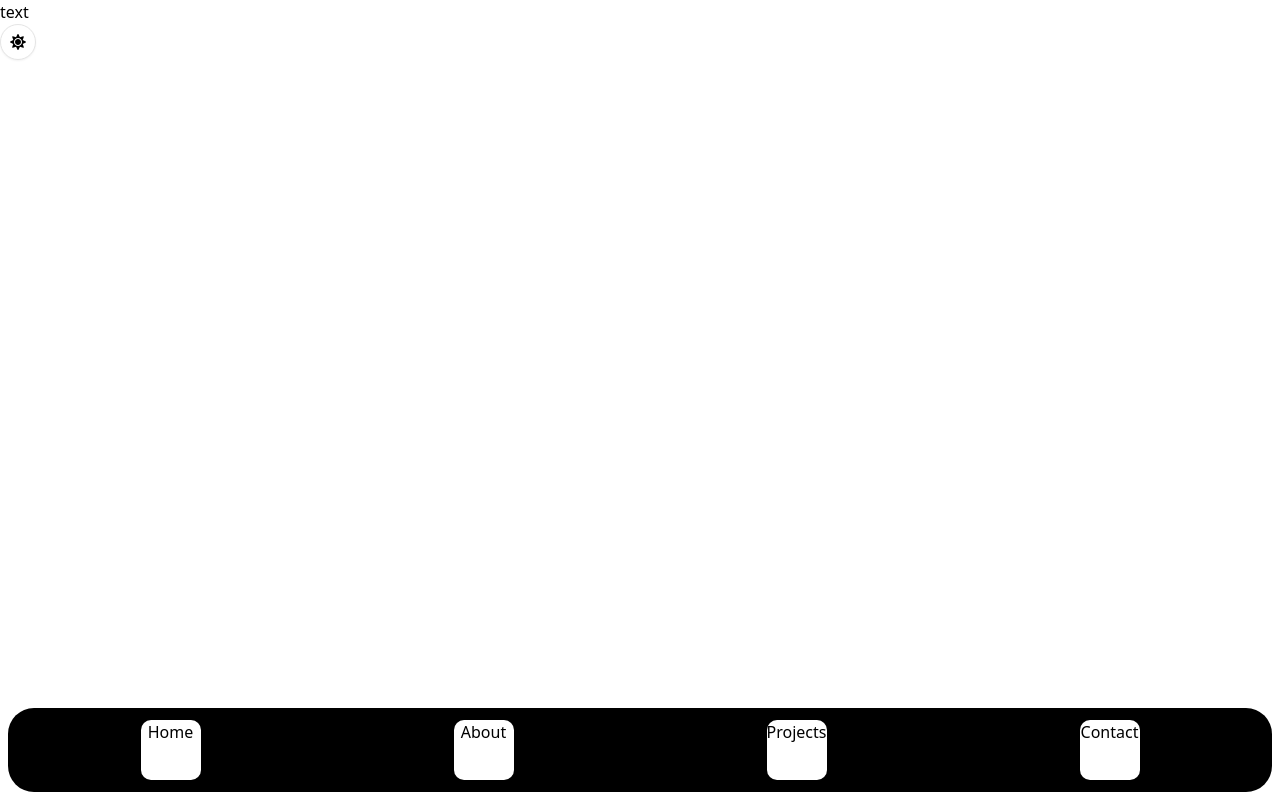
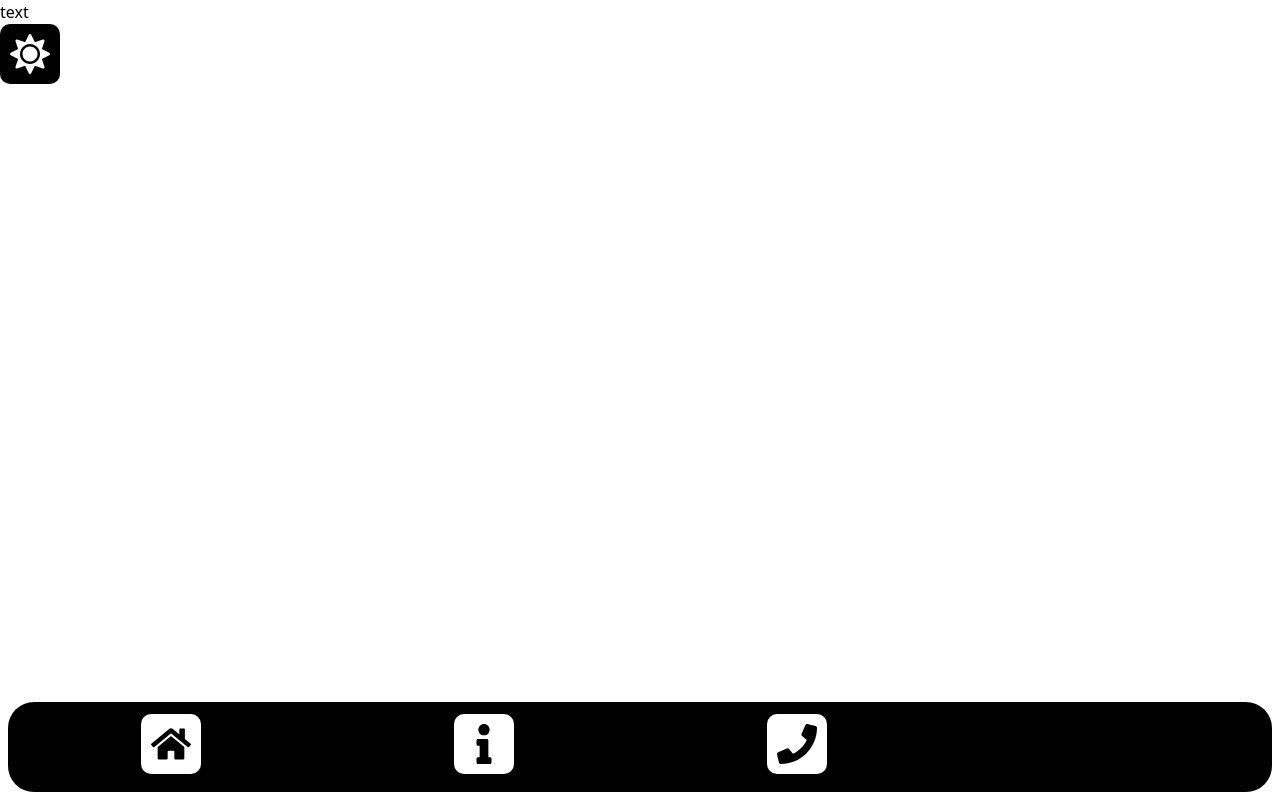
Before and after one commit to egwolk/egwolk-portfolio, a Next.js app: page / in a window 1280 px wide. Built offline with nearby package versions, Linux system fonts and the light colour scheme.

Commit message:
feat: update BottomNav to use buttons for navigation and add icons; refactor ThemeToggle component

```diff
--- a/src/app/layout.tsx
+++ b/src/app/layout.tsx
@@ -3,6 +3,7 @@ import { Geist, Geist_Mono } from "next/font/google";
 import "./globals.css";
 import { ThemeProvider } from "next-themes";
 import BottomNav from "@/components/ui/bottom-nav";
+import { FaHome, FaInfo, FaPhone } from "react-icons/fa";
 
 const geistSans = Geist({
   variable: "--font-geist-sans",
@@ -36,10 +37,9 @@ export default function RootLayout({
           </main>
           <BottomNav
             items={[
-              { label: "Home", href: "/" },
-              { label: "About", href: "/about" },
-              { label: "Projects", href: "/projects"},
-              { label: "Contact", href: "/contact"},
+              { label: <FaHome className="h-10 w-10"/>}, //to do
+              { label: <FaInfo className="h-10 w-10"/> }, // to do
+              { label: <FaPhone className="h-10 w-10"/>}, //todo
             ]}
           />
         </ThemeProvider>
--- a/src/app/theme-toggle.tsx
+++ b/src/app/theme-toggle.tsx
@@ -1,14 +1,13 @@
 "use client";
 import { FaSun, FaMoon } from "react-icons/fa";
-import { Button } from "@/components/ui/button";
 import { useTheme } from "next-themes";
 
 export function ThemeToggle() {
     const {theme, setTheme} = useTheme();
     return(
-        <Button variant="outline" size="icon" className="rounded-full" onClick={() => setTheme(theme === "light" ? "dark" : "light")}>
-            <FaSun className="absolute h-10 w-10 rotate-0 scale-100 dark:-rotate-90 dark:scale-0"></FaSun>
-            <FaMoon className="absolute h-10 w-10 rotate-90 scale-0 dark:rotate-0 dark:scale-100"></FaMoon>
-        </Button>
+        <button className="relative bg-black dark:bg-white text-white dark:text-black rounded-lg min-h-15 min-w-15 max-h-20 max-w-20 justify-items-center place-content-center" onClick={() => setTheme(theme === "light" ? "dark" : "light")}>
+            <FaSun className="absolute inset-0 m-auto size-10 rotate-0 scale-100 transition-transform dark:-rotate-90 dark:scale-0"></FaSun>
+            <FaMoon className="absolute inset-0 m-auto size-10 rotate-90 scale-0 transition-transform dark:rotate-0 dark:scale-100"></FaMoon>
+        </button>
     )
 }
--- a/src/components/ui/bottom-nav.tsx
+++ b/src/components/ui/bottom-nav.tsx
@@ -1,9 +1,8 @@
 import React from 'react'
-import Link from 'next/link'
 
 interface BottomNavItem {
-  label: string
-  href: string
+  label: React.ReactNode
+  onClick: () => void
 }
 
 interface BottomNavProps {
@@ -13,14 +12,14 @@ interface BottomNavProps {
 const BottomNav = ({ items }: BottomNavProps) => {
   return (
     <nav className='fixed bottom-0 left-0 right-0'>
-        <ul className='bg-black dark:bg-white text:black dark:text-white grid grid-cols-4 gap-1 m-2 text-center rounded-4xl align-items-center justify-items-center px-2 transition-all duration-300'>
+        <ul className='bg-black dark:bg-white text:black dark:text-white grid grid-cols-4 gap-1 m-2 text-center rounded-4xl palce-content-center justify-items-center px-2'>
             {items.map((item, index) => (
                 <li key={index}>
-                    <Link href={item.href}>
-                        <div className=" bg-white dark:bg-black rounded-lg min-h-15 min-w-15 m-3 max-h-20 max-w-20 transition-all duration-300">
+                    <button onClick={item.onClick} className='w-full'>
+                        <div className=" bg-white dark:bg-black rounded-lg min-h-15 min-w-15 m-3 max-h-20 max-w-20 justify-items-center place-content-center">
                             {item.label}
                         </div>
-                    </Link>
+                    </button>
                 </li>
             ))}
         </ul>
```
